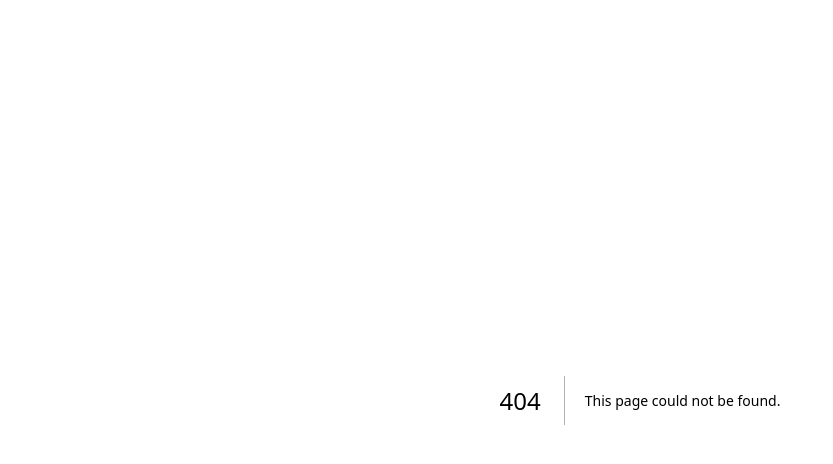
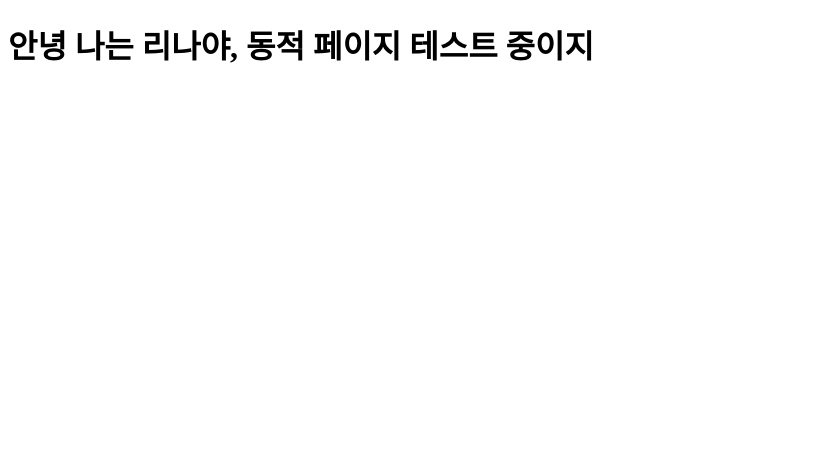
Before and after one commit to WeblingCafe/coffee_bo, a Next.js app: page /dashboard in a window 1280 px wide. Before the commit this address had no page. Shown: the top 464 px of the page, without its empty margins (0-833 px from the left). Built offline with nearby package versions, Linux system fonts and the light colour scheme.

Commit message:
FEAT: app directory test 및 typescript 절대경로 설정

```diff
--- /dev/null
+++ b/app/dashboard/page.tsx
@@ -0,0 +1,4 @@
+// 함수명이 공식문서에는 page로 나와있지만 라우팅을 직관적으로 알기 위해 라우팅과 페이지의 네이밍을 동일하게 맞춘다.
+export default function Dashboard() {
+    return <h1> 안녕 나는 리나야, 동적 페이지 테스트 중이지</h1>
+}
--- /dev/null
+++ b/app/dashboard/setting/page.tsx
@@ -0,0 +1,3 @@
+export default function DashboardSetting() {
+    return <h1> 안녕 나는 리나야, 한 뎁스 더 깊은 라우터의 페이지를 테스트 중이지</h1>
+}
--- a/app/layout.tsx
+++ b/app/layout.tsx
@@ -1,11 +1,15 @@
-import StyledComponentsRegistry from "../lib/registry";
+import StyledComponentsRegistry from "lib/registry"
+
 
 export default function Layout({ children }: { children: React.ReactNode }) {
     return (
         <html>
+            <StyledComponentsRegistry>
           <body>
-            <StyledComponentsRegistry>{children}</StyledComponentsRegistry>
+                {children}
+
           </body>
+          </StyledComponentsRegistry>
         </html>
       )
 }
```
Also changed, not shown: tsconfig.json (+16 -1 lines).
